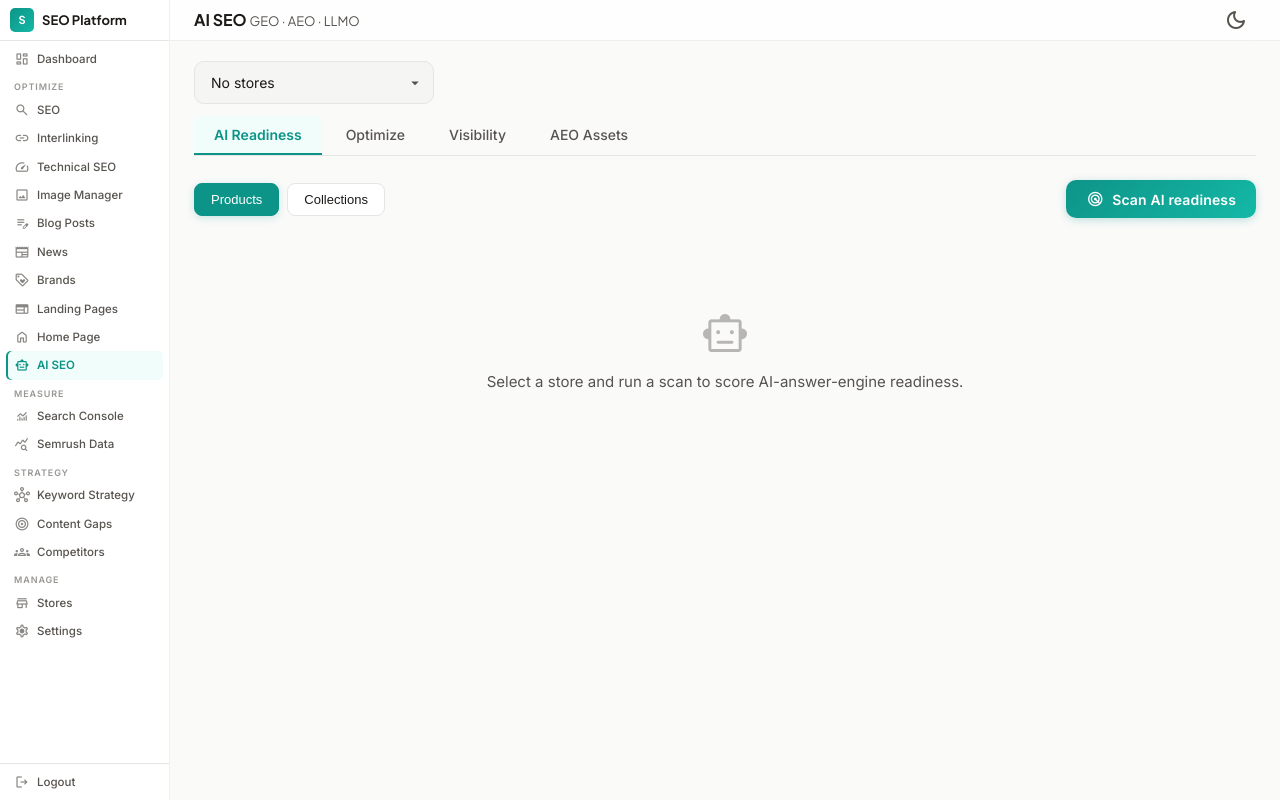
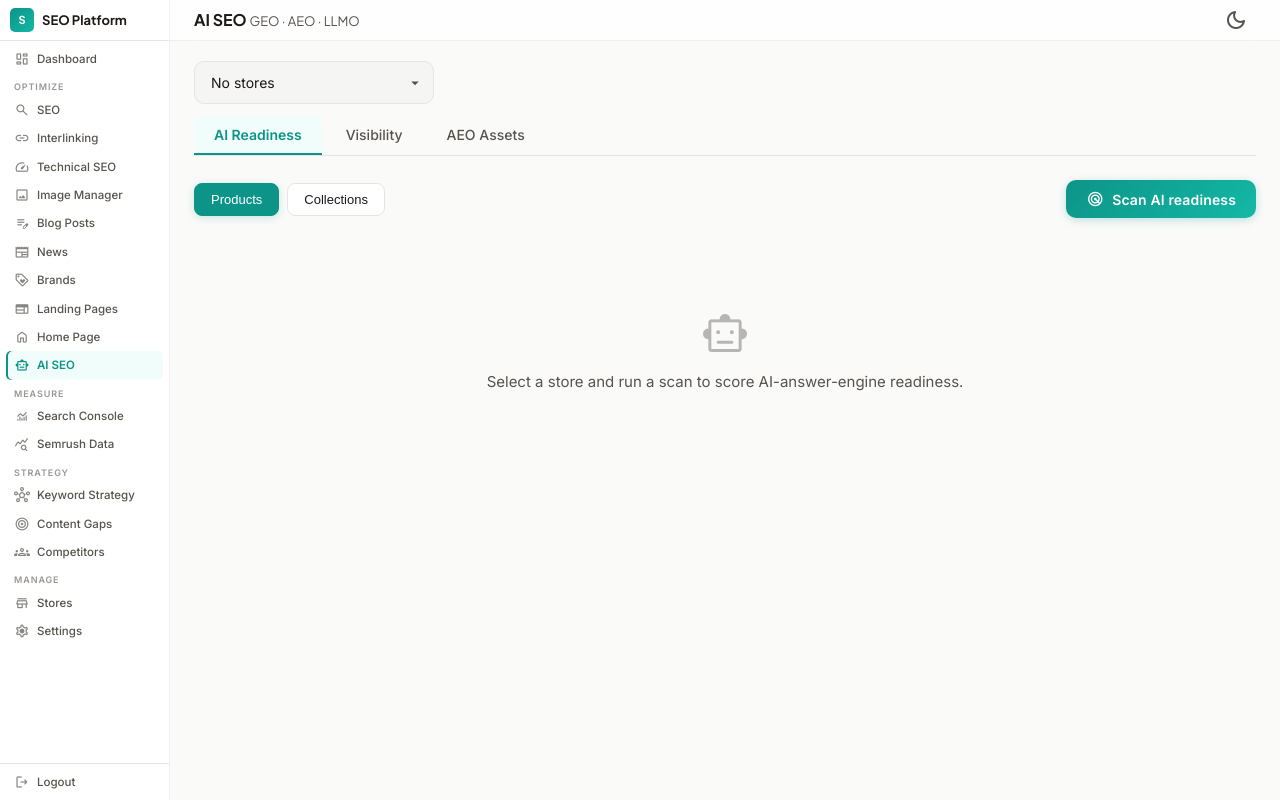
Before and after one commit to ruolez/shopify-seo, a Flask app: page /ai-seo in a window 1280 px wide. Run offline with Flask 3, Linux system fonts and the light colour scheme; the visitor is signed in with stand-in values (Sample User, id 1); data that the repository does not hold is empty; some libraries are stand-ins or nearby versions.

Commit message:
fix: remove dead disabled Optimize tab from AI SEO section
The Optimize tab was a disabled placeholder with no handler or panel, so
clicking it did nothing. Optimization already lives in the AI Readiness tab
(per-item "Optimize for AI" and the batch select/optimize controls).

```diff
--- a/app/templates/ai_seo.html
+++ b/app/templates/ai_seo.html
@@ -25,7 +25,6 @@
                 </div>
                 <div class="tabs">
                     <button class="tab active" data-tab="score" onclick="switchTab('score')">AI Readiness</button>
-                    <button class="tab" data-tab="optimize" disabled title="Open any item in AI Readiness, then ‘Optimize for AI’">Optimize</button>
                     <button class="tab" data-tab="visibility" onclick="switchTab('visibility')">Visibility</button>
                     <button class="tab" data-tab="assets" onclick="switchTab('assets')">AEO Assets</button>
                 </div>
```
